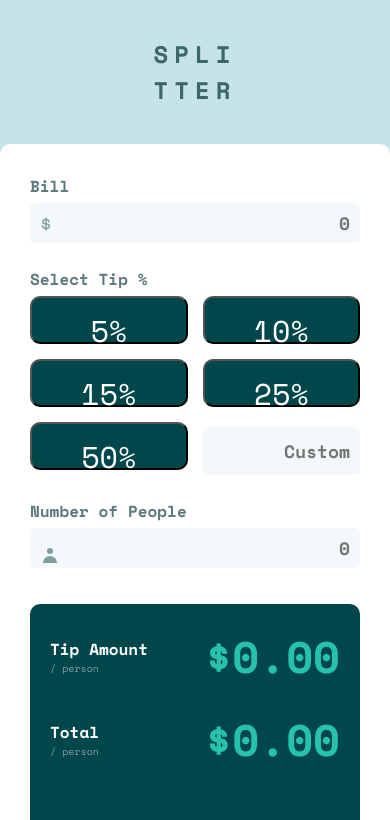
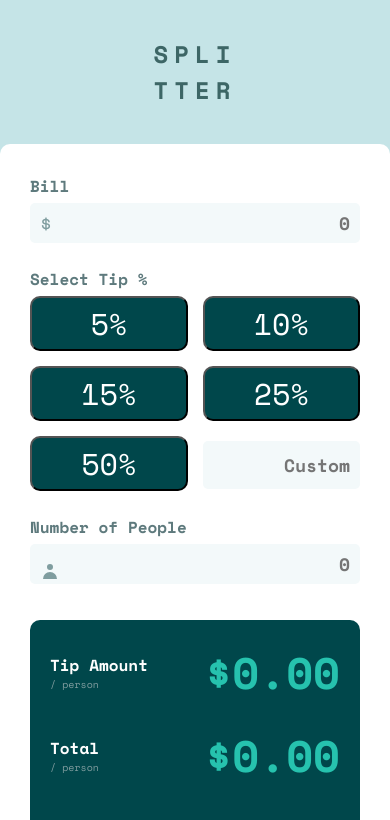
Before and after one commit to SsimbwaJoshua/calculator, a React (Create React App) app: page / in a window 390 px wide. Shown: the top 820 px of the page. Built offline with nearby package versions, Linux system fonts and the light colour scheme.

Commit message:
mobile mode buttons

```diff
--- a/src/App.css
+++ b/src/App.css
@@ -78,7 +78,7 @@ body {
 
 /* The calculator */
 .whole-calc {
-  max-width: 92rem;
+  max-width: 82rem;
   display: grid;
   grid-template-columns: repeat(2, 1fr);
   align-content: center;
@@ -185,17 +185,13 @@ h2 {
     /* padding: 0 1rem; */
   }
   .tip-btn {
+    border-radius: 10px;
     min-width: 5rem;
     background-color: #00474b;
-    padding: 0.8rem 1rem;
   }
-  .custom-btn {
-    color: #547878;
-    background-color: #f3f9fa;
-    border: none;
-  }
+
   .whole-calc {
-    grid-template-columns: 1fr 1.5fr;
+    grid-template-columns: 1fr 1.1fr;
   }
 }
 
@@ -217,16 +213,12 @@ h2 {
   }
   .tip-btn {
     min-width: 5rem;
+    height: 5.5rem;
     font-size: 3rem;
     background-color: #00474b;
-    padding: 1rem 1rem;
     border-radius: 10px;
   }
-  .custom-btn {
-    color: #547878;
-    background-color: #f3f9fa;
-    border: none;
-  }
+
   .tittle {
     /* margin-bottom: 3.6rem; */
     padding: 3.6rem 0;
```
